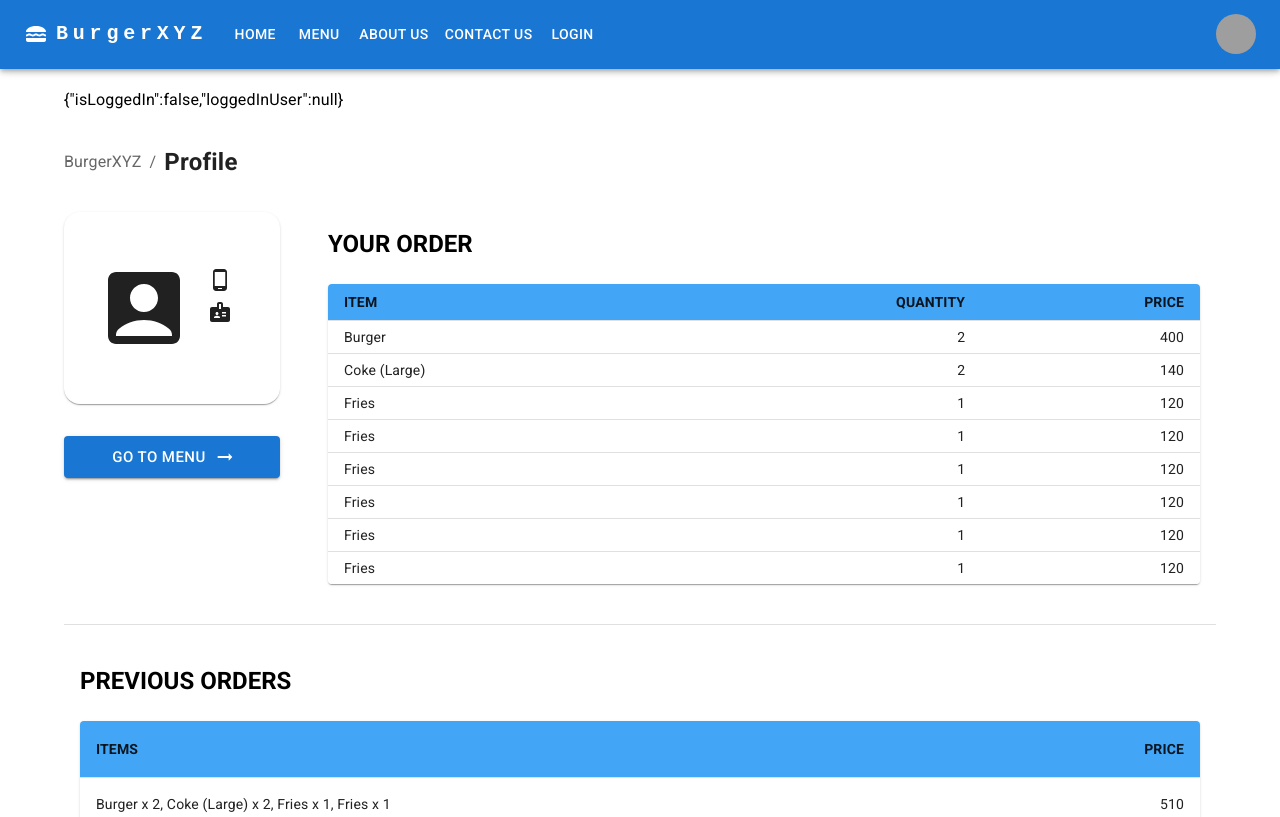
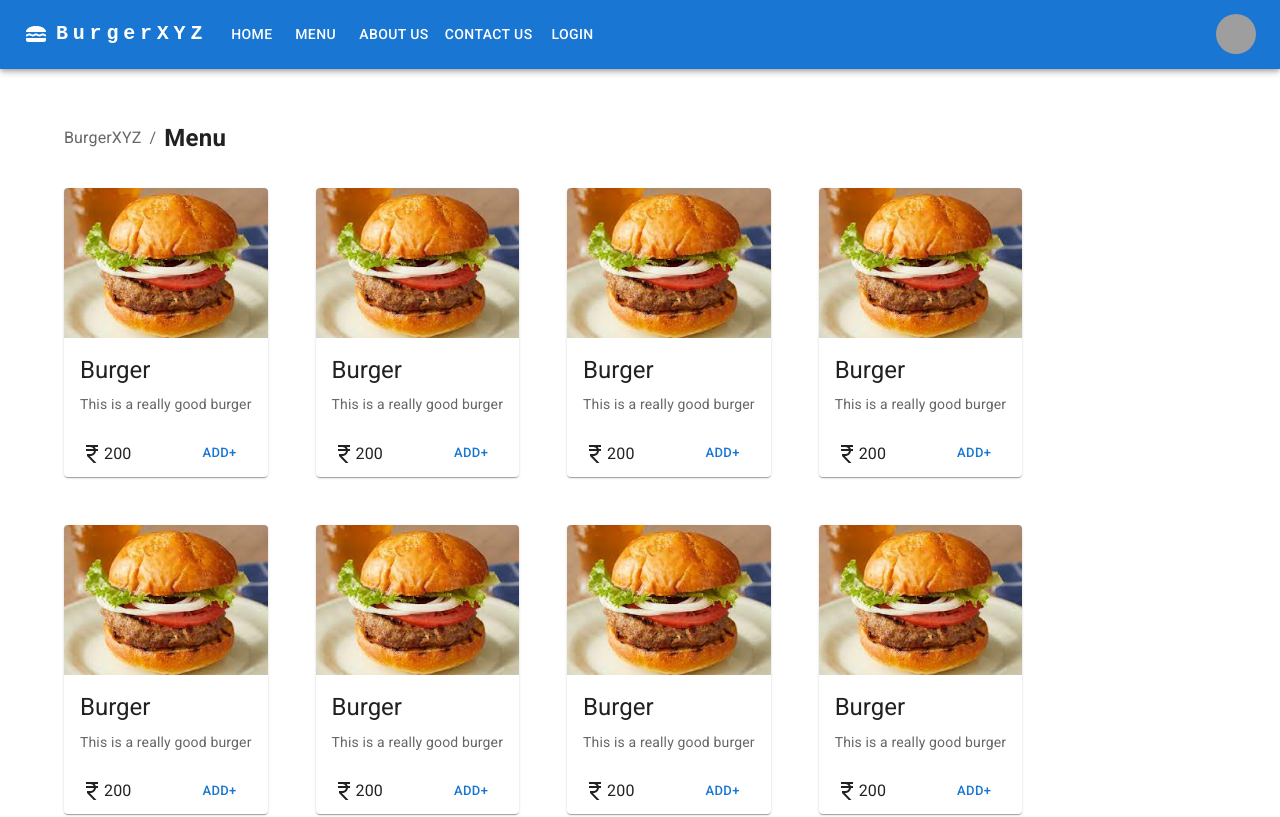
Before and after one commit to devDogra/driveThruAppFrontend, a React (Vite) app: page /menu in a window 1280 px wide. Shown: the top 817 px of the page. Built offline with nearby package versions, Linux system fonts and the light colour scheme; grey boxes are pictures that could not be loaded.

Commit message:
Set up routing

```diff
--- a/package.json
+++ b/package.json
@@ -21,6 +21,7 @@
     "react": "^18.2.0",
     "react-dom": "^18.2.0",
     "react-iframe": "^1.8.5",
+    "react-router-dom": "^6.18.0",
     "styled-components": "^6.1.0"
   },
   "devDependencies": {
--- a/src/App.jsx
+++ b/src/App.jsx
@@ -13,6 +13,7 @@ import HomePage from './pages/HomePage/HomePage'
 import useIsLoggedIn from '../hooks/useIsLoggedIn'
 import { LoggedInUserContext } from './contexts/loggedInUserContext'
 import ProfilePage from './pages/ProfilePage/ProfilePage'
+import { Routes, Route } from 'react-router-dom'
 
 const hideNavbarOnPages = [
   '/login',
@@ -44,8 +45,14 @@ function App() {
 
         <Container sx={{ py: 10 }}>
           {/* <MenuPage /> */}
+
+          <Routes>
+            <Route path="/" element={<HomePage />} />
+            <Route path="/profile" element={<ProfilePage />} />
+            <Route path="/menu" element={<MenuPage />} />
+          </Routes>
           {/* <HomePage /> */}
-          <ProfilePage/>
+          {/* <ProfilePage/> */}
         </Container>
 
       </LoggedInUserContext.Provider>
--- a/src/components/Navbar/Navbar.jsx
+++ b/src/components/Navbar/Navbar.jsx
@@ -23,14 +23,15 @@ import useIsLoggedIn from '../../../hooks/useIsLoggedIn';
 import roles from '../../../config/roles';
 import { useContext } from 'react';
 import { LoggedInUserContext } from '../../contexts/loggedInUserContext';
+import { Link as ReactRouterLink } from 'react-router-dom';
 
 
 const pages = [
   { name: 'Home', route: '/', hideFrom: [] },
-  { name: 'Menu', route: '/', hideFrom: [] },
-  { name: 'About Us', route: '/', hideFrom: [] },
-  { name: 'Contact Us', route: '/', hideFrom: [] },
-  { name: 'Login', route: '/', hideFrom: [roles.Customer, roles.Employee, roles.Manager, roles.Admin] },
+  { name: 'Menu', route: '/menu', hideFrom: [] },
+  { name: 'About Us', route: '/about', hideFrom: [] },
+  { name: 'Contact Us', route: '/contact', hideFrom: [] },
+  { name: 'Login', route: null, hideFrom: [roles.Customer, roles.Employee, roles.Manager, roles.Admin] },
   { name: 'Profile', route: '/profile', hideFrom: [roles.Anonymous]}
 ]
 const settings = ['Profile', 'Account', 'Dashboard', 'Logout'];
@@ -133,7 +134,7 @@ function Navbar() {
               const buttonOnClick = (page.name == 'Login') ? handleOpen : handleCloseNavMenu;
 
               return (
-                <Button key={page.name} onClick={buttonOnClick} sx={{ my: 2, color: 'white', display: 'block' }}>
+                <Button component={page.route && ReactRouterLink} to={page.route} key={page.name} onClick={buttonOnClick} sx={{ my: 2, color: 'white', display: 'block' }}>
                   {page.name}
                 </Button>
               )
--- a/src/main.jsx
+++ b/src/main.jsx
@@ -1,5 +1,6 @@
 import React from 'react'
 import ReactDOM from 'react-dom/client'
+import { BrowserRouter } from 'react-router-dom';
 import '@fontsource/roboto/300.css';
 import '@fontsource/roboto/400.css';
 import '@fontsource/roboto/500.css';
@@ -9,6 +10,8 @@ import './index.css'
 
 ReactDOM.createRoot(document.getElementById('root')).render(
   <React.StrictMode>
-    <App />
+    <BrowserRouter>
+      <App />
+    </BrowserRouter>
   </React.StrictMode>,
 )
--- a/src/pages/MenuPage/MenuPage.jsx
+++ b/src/pages/MenuPage/MenuPage.jsx
@@ -5,6 +5,7 @@ import MenuItemCard from '../../components/MenuItemCard/MenuItemCard'
 import Grid from '@mui/material/Unstable_Grid2'
 import Breadcrumbs from '@mui/material/Breadcrumbs'
 import Link from '@mui/material/Link'
+import { nanoid } from 'nanoid'
 
 export default function MenuPage() {
 
```
Also changed, not shown: 2 other files (tests, documents, lock files or other folders).
